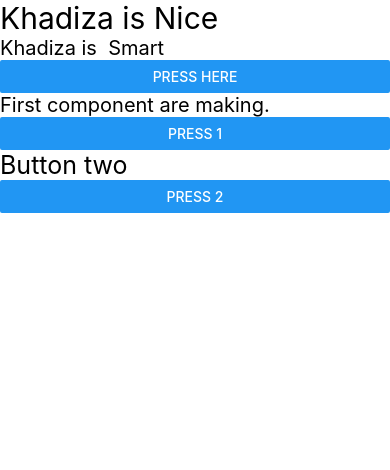
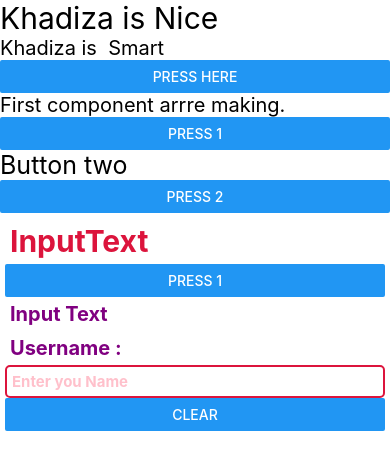
Before and after one commit to khadiza21/nativFirstApp, a React Native app: screen / in a window 390 px wide. Shown: the top 470 px of the page. Built offline with nearby package versions, Linux system fonts and the light colour scheme.

Commit message:
added new components

```diff
--- a/App.jsx
+++ b/App.jsx
@@ -4,6 +4,7 @@
 import React from 'react';
 import { View, Text, Button } from 'react-native';
 import First from './src/components/First';
+import InputText from './src/components/InputText';
 const App = () => {
   return (
     <View>
@@ -11,6 +12,7 @@ const App = () => {
       <Text style={{ fontSize: 20 }}>Khadiza is  Smart</Text>
       <Button title="Press Here" />
       <First />
+      <InputText />
     </View>
   );
 };
--- a/src/components/First.jsx
+++ b/src/components/First.jsx
@@ -15,7 +15,7 @@ const First = () => {
     return (
 
         <View>
-            <Text style={{ fontSize: 20 }}>First component are making. </Text>
+            <Text style={{ fontSize: 20 }}>First component arrre making. </Text>
 
             <Button title='Press 1' onPress={() => getName('Khadiza')}  />
 
--- a/src/components/InputText.jsx
+++ b/src/components/InputText.jsx
@@ -0,0 +1,36 @@
+/* eslint-disable jsx-quotes */
+/* eslint-disable semi */
+import { View, Text, Button, TextInput, StyleSheet } from 'react-native'
+import React, { useState } from 'react'
+import style from '../style/style';
+
+const InputText = () => {
+    // eslint-disable-next-line no-unused-vars
+    const [userName, setUserName] = useState('');
+    const getText = () => {
+        console.log('bk')
+    }
+
+    return (
+        // inline css
+        <View style={{margin:(10, 5)}}>
+            <Text style={styles.textTitle}>InputText</Text>
+            <Button title='Press 1' onPress={() => getText()} />
+
+            <Text style={style.text}>Input Text</Text>
+            <Text style={style.text}>Username : {userName}</Text>
+            <TextInput style={style.textInput} value={userName} placeholder='Enter you Name' onChangeText={(text) => {
+                setUserName(text)
+            }} />
+            <Button  title='Clear' onPress={() => { setUserName('') }} />
+
+        </View>
+    )
+}
+// internal css
+const styles = StyleSheet.create({
+    textTitle: {
+        fontSize: 30, fontWeight: 'bold', color: 'crimson', padding: (10, 5),
+    }
+})
+export default InputText
--- /dev/null
+++ b/src/style/style.js
@@ -0,0 +1,12 @@
+
+import { StyleSheet } from "react-native"
+
+const style = StyleSheet.create({
+    text: {
+        fontSize: 20, fontWeight: 'bold', color: 'purple', padding: (10, 5),
+    },
+    textInput: {
+        fontSize: 15, fontWeight: 'bold', color: 'pink', padding: (10, 5), borderColor: 'crimson', borderWidth: 2, borderRadius: 5 , margin: (5 ,0)
+    }
+})
+export default style;
```
